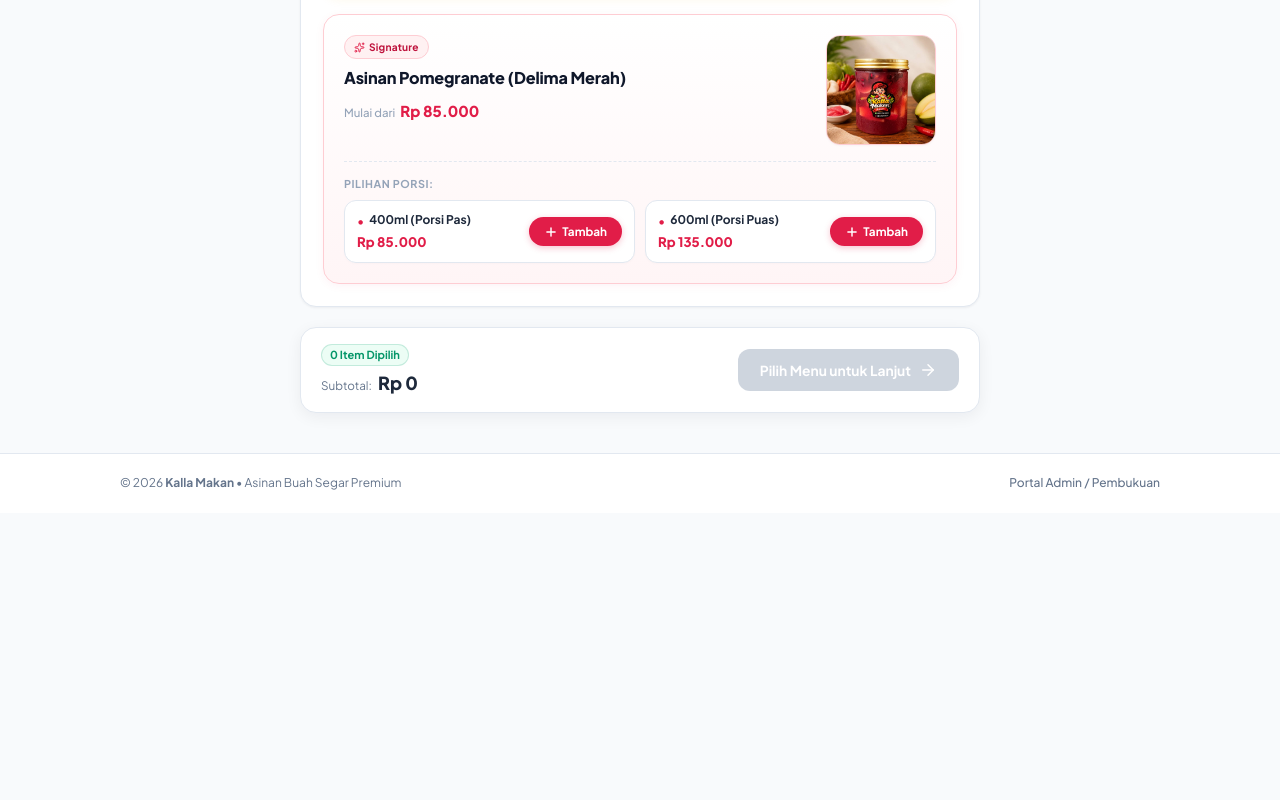
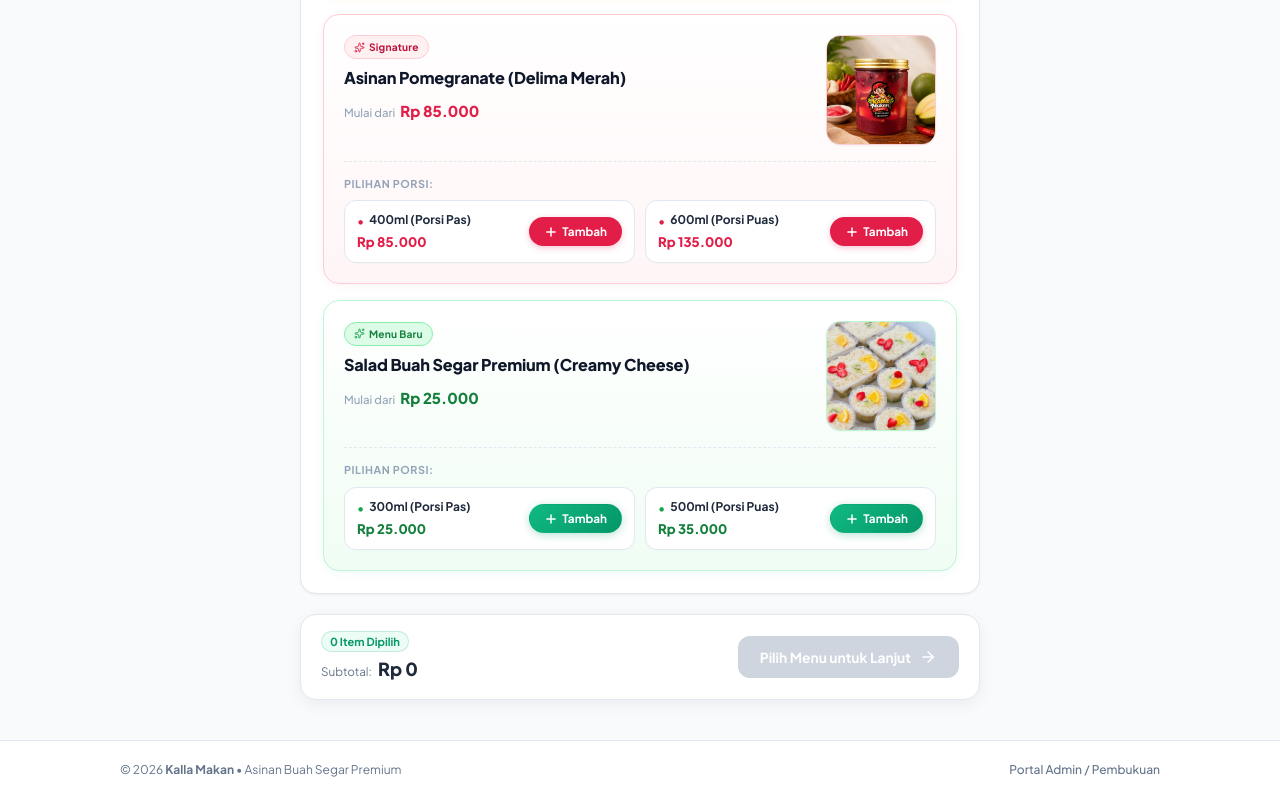
Before and after one commit to kallabadiahmad/kallamakan, a Next.js app: page / in a window 1280 px wide. Shown: the part 677-1477 px from the top of the page. Before the commit the page ends 1190 px from the top, so only its background shows below. Built offline with nearby package versions, Linux system fonts and the light colour scheme; no server answers; the database is empty.

Commit message:
feat: add Salad Buah Segar Premium menu with custom theme, image, and variants

```diff
--- a/src/app/api/products/route.js
+++ b/src/app/api/products/route.js
@@ -6,13 +6,27 @@
 export async function GET() {
   try {
     await connectDB();
-    let products = await Product.find({}).sort({ createdAt: 1 }).lean();
+    // Ensure default products exist in MongoDB and stay synced with latest default variants
+    for (const defProd of DEFAULT_PRODUCTS) {
+      const exists = await Product.findOne({ id: defProd.id });
+      if (!exists) {
+        await Product.create(defProd);
+      } else {
+        await Product.updateOne(
+          { id: defProd.id },
+          {
+            $set: {
+              variants: defProd.variants,
+              image: defProd.image,
+              category: defProd.category,
+              badge: defProd.badge,
+            },
+          }
+        );
+      }
+    }
 
-    // Auto-seed default products if database is empty
-    if (!products || products.length === 0) {
-      await Product.insertMany(DEFAULT_PRODUCTS);
-      products = await Product.find({}).sort({ createdAt: 1 }).lean();
-    }
+    const products = await Product.find({}).sort({ createdAt: 1 }).lean();
 
     return NextResponse.json({ success: true, products });
   } catch (error) {
--- a/src/components/ProductCard.js
+++ b/src/components/ProductCard.js
@@ -18,6 +18,8 @@
   // Find lowest price to display "Mulai dari Rp xx.xxx"
   const minPrice = Math.min(...variants.map((v) => v.price || 0));
 
+  const [imgError, setImgError] = React.useState(false);
+
   // Count total quantity in cart for this product
   const totalItemQty = (cartItems || [])
     .filter((item) => item.productId === product.id)
@@ -30,7 +32,17 @@
     product.name?.toLowerCase().includes('delima') ||
     product.theme === 'pomegranite';
 
-  const themeClass = isPomegranate ? styles.themePomegranate : styles.themeKiamboy;
+  const isSalad =
+    product.category?.toLowerCase().includes('salad') ||
+    product.name?.toLowerCase().includes('salad') ||
+    product.theme === 'salad';
+
+  let themeClass = styles.themeKiamboy;
+  if (isPomegranate) {
+    themeClass = styles.themePomegranate;
+  } else if (isSalad) {
+    themeClass = styles.themeSalad;
+  }
 
   return (
     <div
@@ -62,18 +74,19 @@
         {/* Right Column: Square Thumbnail Image */}
         <div className={styles.itemImageCol}>
           <div className={styles.imageBox}>
-            {product.image ? (
+            {product.image && !imgError ? (
               <Image
                 src={product.image}
                 alt={product.name}
                 width={112}
                 height={112}
                 className={styles.foodImg}
+                onError={() => setImgError(true)}
                 priority={product.id === 'prod_001' || product.id === 'prod_002'}
               />
             ) : (
-              <div className={styles.emojiFallback}>
-                <ShoppingBag size={32} />
+              <div className={`${styles.emojiFallback} ${isSalad ? styles.emojiSalad : isPomegranate ? styles.emojiPomegranate : styles.emojiKiamboy}`}>
+                <span style={{ fontSize: '2.4rem' }}>{product.emoji || (isSalad ? '🥗' : isPomegranate ? '🍇' : '🥭')}</span>
               </div>
             )}
             {totalItemQty > 0 && (
--- a/src/components/ProductCard.module.css
+++ b/src/components/ProductCard.module.css
@@ -159,6 +159,79 @@
   box-shadow: 0 4px 18px rgba(225, 29, 72, 0.15);
 }
 
+/* ─── THEME 3: SALAD BUAH (Fresh Emerald Green & Mint Breeze) ─── */
+.themeSalad {
+  background: linear-gradient(180deg, #FFFFFF 0%, #F0FDF4 100%);
+  border: 1.5px solid #BBF7D0;
+  box-shadow: 0 2px 10px rgba(16, 185, 129, 0.06);
+}
+
+.themeSalad:hover {
+  border-color: #22C55E;
+  box-shadow: 0 8px 24px rgba(16, 185, 129, 0.16);
+  transform: translateY(-1px);
+}
+
+.themeSalad .foodBadge {
+  background: #DCFCE7;
+  border: 1px solid #86EFAC;
+  color: #15803D;
+}
+
+.themeSalad .badgeIcon {
+  color: #16A34A;
+}
+
+.themeSalad .priceValue {
+  color: #15803D;
+}
+
+.themeSalad .imageBox {
+  border: 1.5px solid #BBF7D0;
+}
+
+.themeSalad .variantBullet {
+  color: #16A34A;
+}
+
+.themeSalad .variantPriceText {
+  color: #15803D;
+}
+
+.themeSalad .btnAddAction {
+  background: linear-gradient(135deg, #10B981 0%, #059669 100%);
+  box-shadow: 0 2px 8px rgba(5, 150, 105, 0.28);
+}
+
+.themeSalad .btnAddAction:hover {
+  background: linear-gradient(135deg, #059669 0%, #047857 100%);
+  box-shadow: 0 4px 12px rgba(5, 150, 105, 0.38);
+}
+
+.themeSalad .stepperAction {
+  border: 1.5px solid #059669;
+  box-shadow: 0 2px 6px rgba(5, 150, 105, 0.15);
+}
+
+.themeSalad .stepperBtn {
+  color: #059669;
+}
+
+.themeSalad .stepperBtn:hover {
+  background: #DCFCE7;
+}
+
+.themeSalad .variantOptionActive {
+  background: #DCFCE7 !important;
+  border-color: #22C55E !important;
+}
+
+.themeSalad.foodMenuItemActive {
+  border-color: #10B981;
+  background: linear-gradient(180deg, #FFFFFF 0%, #DCFCE7 100%);
+  box-shadow: 0 4px 18px rgba(16, 185, 129, 0.18);
+}
+
 /* ─── 1. Main Top Row (Details + Image) ─── */
 .itemMainRow {
   display: flex;
@@ -248,8 +321,19 @@
   justify-content: center;
   width: 100%;
   height: 100%;
-  background: linear-gradient(135deg, #f8fafc 0%, #f1f5f9 100%);
   color: var(--text-muted);
+}
+
+.emojiKiamboy {
+  background: linear-gradient(135deg, #FEF9C3 0%, #FEF08A 100%);
+}
+
+.emojiPomegranate {
+  background: linear-gradient(135deg, #FFE4E6 0%, #FECDD3 100%);
+}
+
+.emojiSalad {
+  background: linear-gradient(135deg, #DCFCE7 0%, #BBF7D0 100%);
 }
 
 .totalBadgeQty {
--- a/src/components/admin/ProductsManager.js
+++ b/src/components/admin/ProductsManager.js
@@ -159,8 +159,9 @@
           <div className={styles.formGroup}>
             <label className={styles.formLabel}>Tema Warna</label>
             <select className={styles.formInput} value={formData.theme} onChange={e => setFormData({...formData, theme: e.target.value})}>
-              <option value="kiyamboy">Hijau (Kiyamboy)</option>
-              <option value="pomegranite">Merah (Pomegranite)</option>
+              <option value="kiyamboy">Kuning Cerah (Asinan Kiamboy)</option>
+              <option value="pomegranite">Merah Ruby (Asinan Pomegranate)</option>
+              <option value="salad">Hijau Emerald Segar (Salad Buah)</option>
             </select>
           </div>
           <div className={styles.formGroup} style={{ display: 'flex', alignItems: 'center', gap: '8px' }}>
```
Also changed, not shown: public/images/salad-buah.jpg (added), public/images/salad-buah.png (added), src/lib/constants.js.
